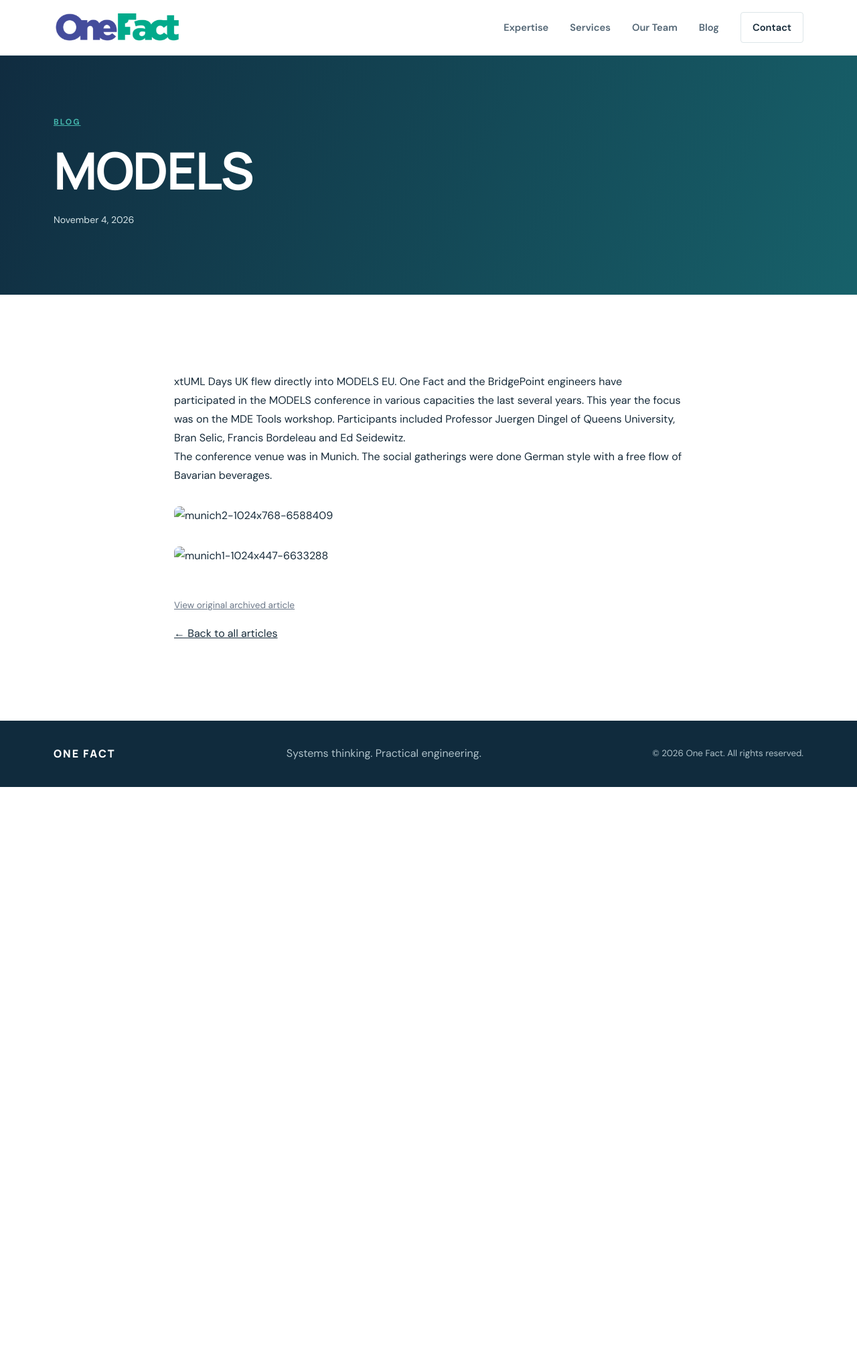
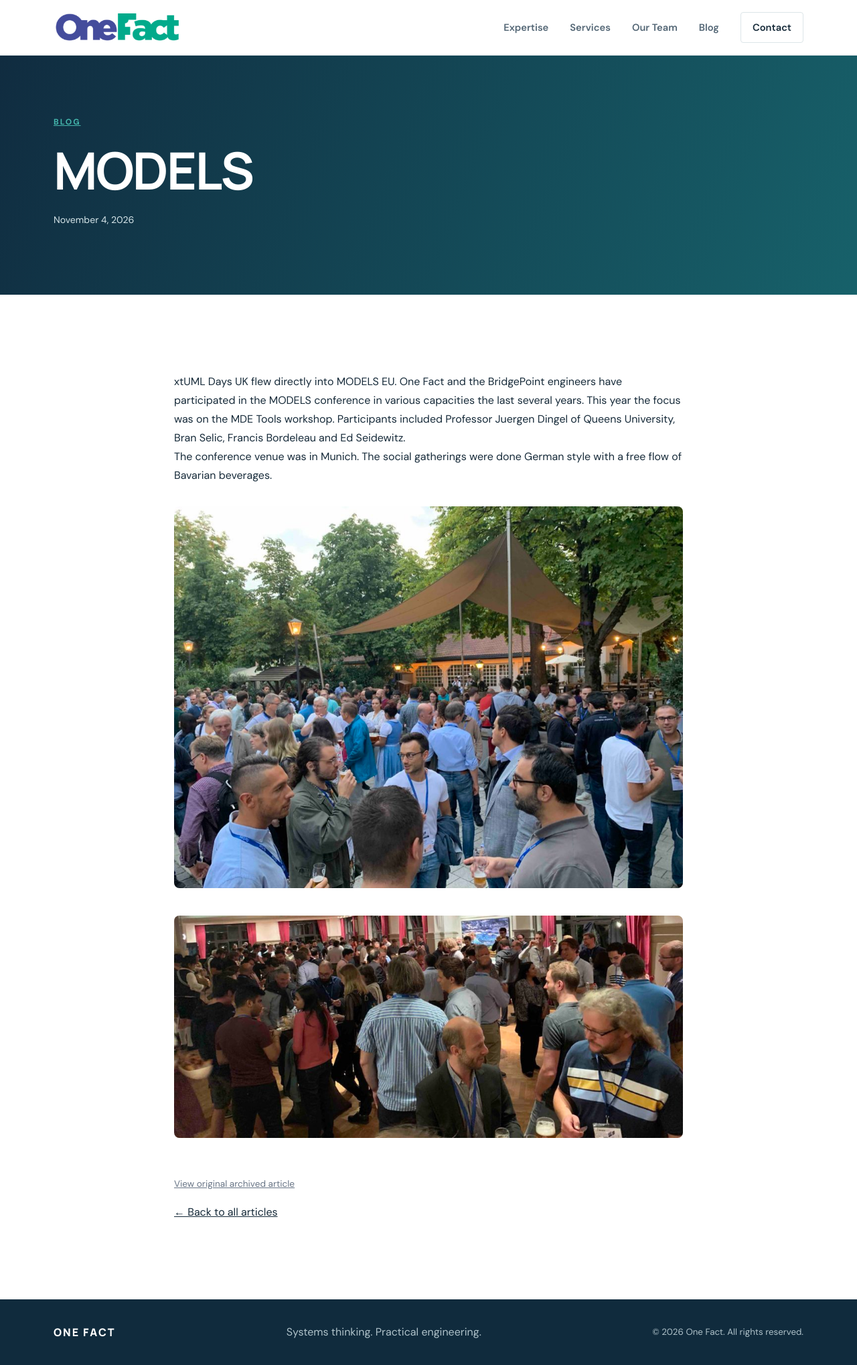
Before and after one commit to xtuml/onefactinc, a Jekyll site: the page built from _articles/models.html, in a window 1280 px wide. Shown: the whole page at 67% size. Built offline with Jekyll 4.4.1, drawn with Linux system fonts in a browser that asks for light colours; before the commit the page ends 1175 px from its top, so only the background shows below that.

Commit message:
Use local images in article

```diff
--- a/_articles/models.html
+++ b/_articles/models.html
@@ -9,8 +9,8 @@ source_url: "https://onefact.net/models/"
 
 
 
-<figure class="wp-block-image"><img alt='munich2-1024x768-6588409' src='../wp-content/uploads/2019/09/munich2-1024x768-6588409.jpg' alt="" class="wp-image-1174"/></figure>
+<figure class="wp-block-image"><img alt='munich2-1024x768-6588409' src='{{ '/assets/images/munich2-1024x768-6588409.jpg' | relative_url }}' alt="" class="wp-image-1174"/></figure>
 
 
 
-<figure class="wp-block-image"><img alt='munich1-1024x447-6633288' src='../wp-content/uploads/2019/09/munich1-1024x447-6633288.jpg' alt="" class="wp-image-1173"/></figure>
+<figure class="wp-block-image"><img alt='munich1-1024x447-6633288' src='{{ '/assets/images/munich1-1024x447-6633288.jpg' | relative_url }}' alt="" class="wp-image-1173"/></figure>
```
